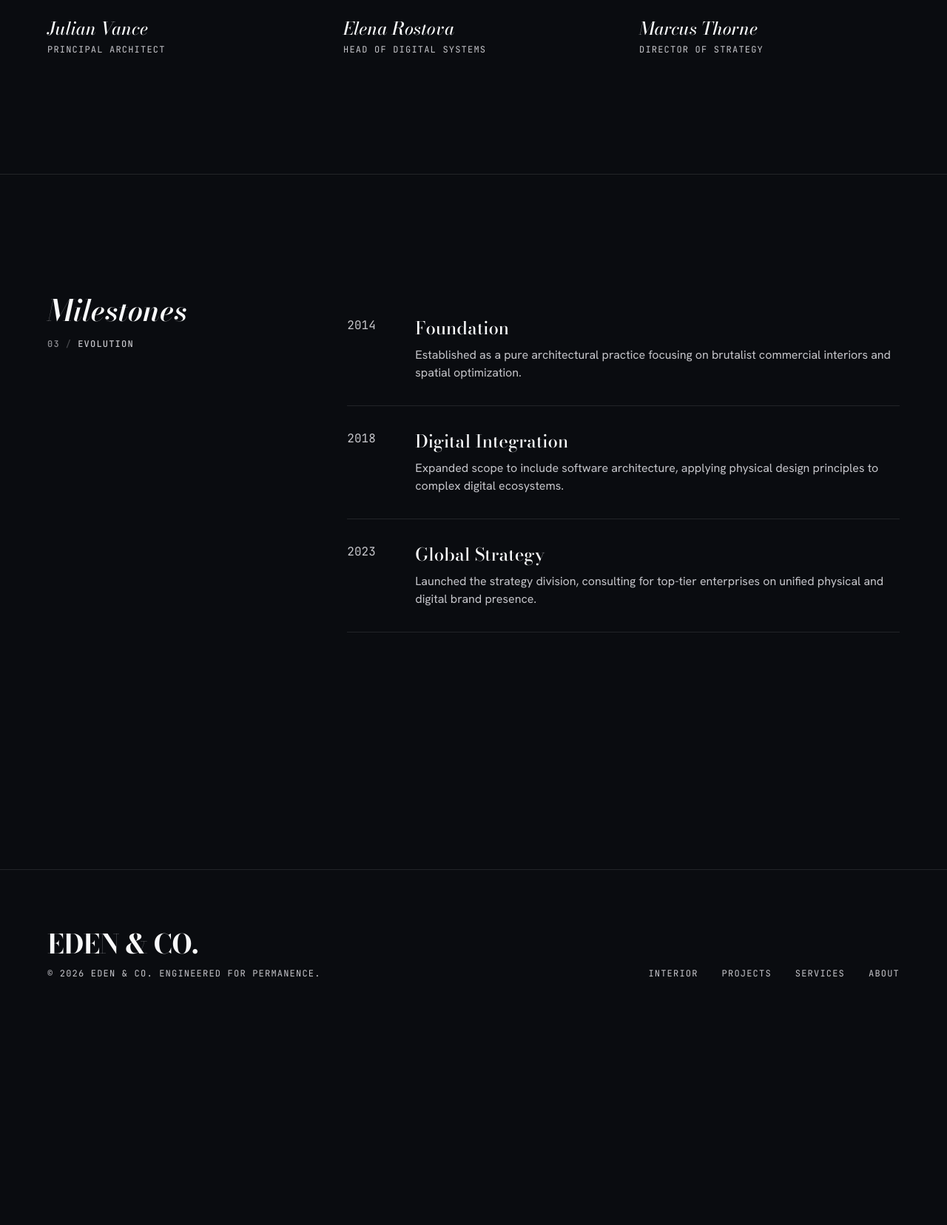
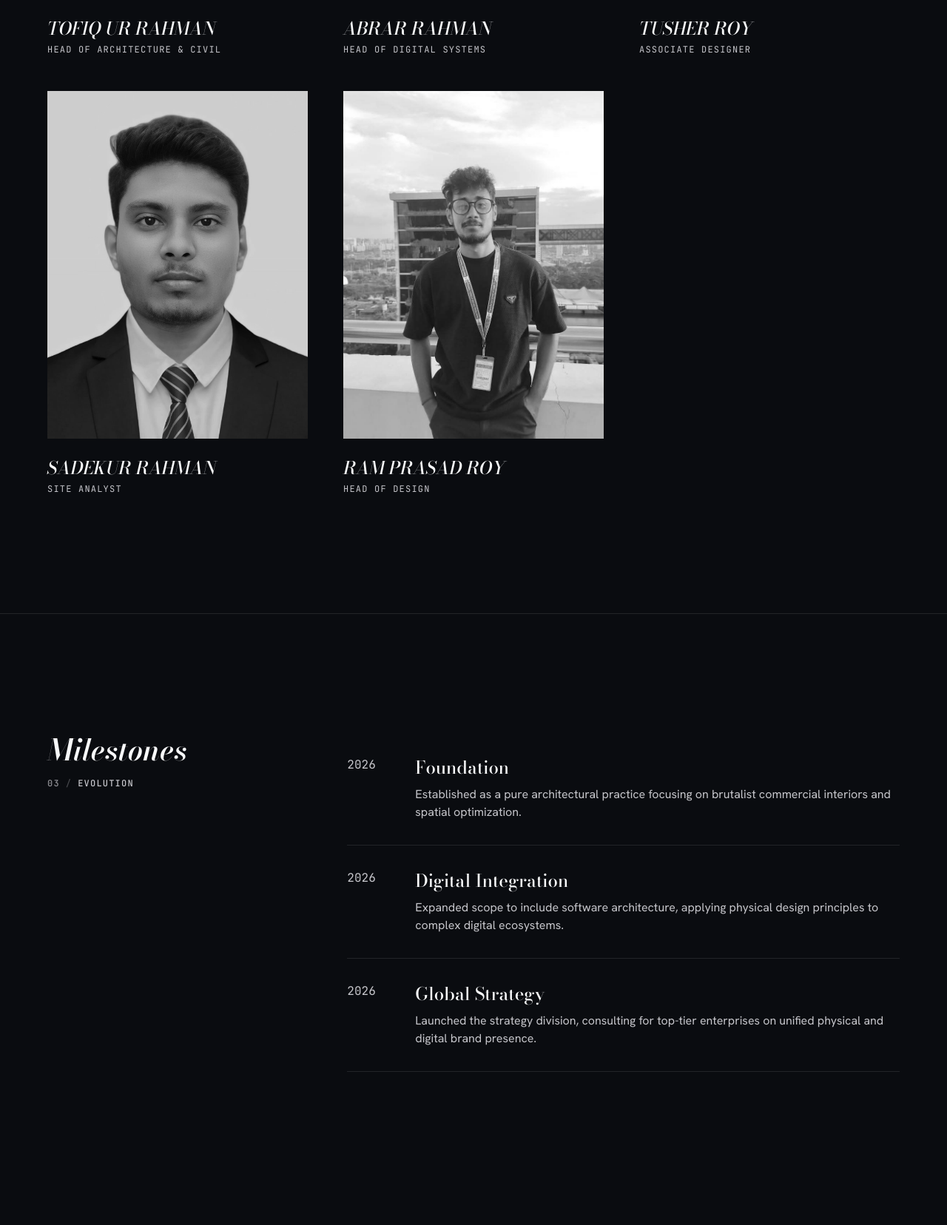
Before and after one commit to iamabrar14/EDEN-CO_PORTFOLIO, a Django app: page /about/ in a window 1280 px wide. Shown: the part 2449-4105 px from the top of the page at 74% size. Before the commit the page ends 3770 px from the top, so only its background shows below. Run offline with Django 5.2, Linux system fonts and the light colour scheme; some libraries are stand-ins or nearby versions.

Commit message:
About page done

```diff
--- a/eden_co_portfolio/portfolio/templates/about.html
+++ b/eden_co_portfolio/portfolio/templates/about.html
@@ -58,24 +58,38 @@
         <div class="grid grid-cols-1 md:grid-cols-3 gap-8 md:gap-12">
             <div class="fade-in fade-in-delay-1">
                 <div class="aspect-[3/4] overflow-hidden bg-surface-container">
-                    <img src="https://images.unsplash.com/photo-1507003211169-0a1dd7228f2d?w=600&q=80" alt="Julian Vance" class="w-full h-full object-cover grayscale hover:grayscale-0 transition-all duration-500" loading="lazy" />
+                    <img src="/static/images/Tofiq.jpeg" alt="Tofiq Ur Rahman" class="w-full h-full object-cover grayscale hover:grayscale-0 transition-all duration-500" loading="lazy" />
                 </div>
-                <h3 class="mt-6 font-display text-xl md:text-2xl font-medium text-crisp italic">Julian Vance</h3>
-                <p class="mt-1 font-mono text-xs tracking-label uppercase text-on-surface-variant">PRINCIPAL ARCHITECT</p>
+                <h3 class="mt-6 font-display text-xl md:text-2xl font-medium text-crisp italic">TOFIQ UR RAHMAN</h3>
+                <p class="mt-1 font-mono text-xs tracking-label uppercase text-on-surface-variant">Head of Architecture & Civil</p>
             </div>
             <div class="fade-in fade-in-delay-2">
                 <div class="aspect-[3/4] overflow-hidden bg-surface-container">
-                    <img src="https://images.unsplash.com/photo-1573496359142-b8d87734a5a2?w=600&q=80" alt="Elena Rostova" class="w-full h-full object-cover grayscale hover:grayscale-0 transition-all duration-500" loading="lazy" />
+                    <img src="/static/images/Abrar.jpg" alt="Abrar Rahman" class="w-full h-full object-cover grayscale hover:grayscale-0 transition-all duration-500" loading="lazy" />
                 </div>
-                <h3 class="mt-6 font-display text-xl md:text-2xl font-medium text-crisp italic">Elena Rostova</h3>
+                <h3 class="mt-6 font-display text-xl md:text-2xl font-medium text-crisp italic">ABRAR RAHMAN</h3>
                 <p class="mt-1 font-mono text-xs tracking-label uppercase text-on-surface-variant">HEAD OF DIGITAL SYSTEMS</p>
             </div>
             <div class="fade-in fade-in-delay-3">
                 <div class="aspect-[3/4] overflow-hidden bg-surface-container">
-                    <img src="https://images.unsplash.com/photo-1472099645785-5658abf4ff4e?w=600&q=80" alt="Marcus Thorne" class="w-full h-full object-cover grayscale hover:grayscale-0 transition-all duration-500" loading="lazy" />
+                    <img src="/static/images/Tushar.jpeg" alt="TUSHER ROY" class="w-full h-full object-cover grayscale hover:grayscale-0 transition-all duration-500" loading="lazy" />
                 </div>
-                <h3 class="mt-6 font-display text-xl md:text-2xl font-medium text-crisp italic">Marcus Thorne</h3>
-                <p class="mt-1 font-mono text-xs tracking-label uppercase text-on-surface-variant">DIRECTOR OF STRATEGY</p>
+                <h3 class="mt-6 font-display text-xl md:text-2xl font-medium text-crisp italic">TUSHER ROY</h3>
+                <p class="mt-1 font-mono text-xs tracking-label uppercase text-on-surface-variant">Associate Designer</p>
+            </div>
+            <div class="fade-in fade-in-delay-4">
+                <div class="aspect-[3/4] overflow-hidden bg-surface-container">
+                    <img src="/static/images/Sadekur.jpeg" alt="SADEKUR RAHMAN" class="w-full h-full object-cover grayscale hover:grayscale-0 transition-all duration-500" loading="lazy" />
+                </div>
+                <h3 class="mt-6 font-display text-xl md:text-2xl font-medium text-crisp italic">SADEKUR RAHMAN</h3>
+                <p class="mt-1 font-mono text-xs tracking-label uppercase text-on-surface-variant">Site Analyst</p>
+            </div>
+            <div class="fade-in fade-in-delay-4">
+                <div class="aspect-[3/4] overflow-hidden bg-surface-container">
+                    <img src="/static/images/Ram.jpeg" alt="RAM PRASAD ROY" class="w-full h-full object-cover grayscale hover:grayscale-0 transition-all duration-500" loading="lazy" />
+                </div>
+                <h3 class="mt-6 font-display text-xl md:text-2xl font-medium text-crisp italic">RAM PRASAD ROY</h3>
+                <p class="mt-1 font-mono text-xs tracking-label uppercase text-on-surface-variant">Head of Design</p>
             </div>
         </div>
     </div>
@@ -91,21 +105,21 @@
             </div>
             <div class="lg:col-span-8">
                 <div class="timeline-item fade-in fade-in-delay-1">
-                    <span class="timeline-year">2014</span>
+                    <span class="timeline-year">2026</span>
                     <div>
                         <h3 class="font-display text-xl md:text-2xl font-medium text-crisp">Foundation</h3>
                         <p class="mt-2 font-body text-sm md:text-base text-on-surface-variant leading-relaxed">Established as a pure architectural practice focusing on brutalist commercial interiors and spatial optimization.</p>
                     </div>
                 </div>
                 <div class="timeline-item fade-in fade-in-delay-2">
-                    <span class="timeline-year">2018</span>
+                    <span class="timeline-year">2026</span>
                     <div>
                         <h3 class="font-display text-xl md:text-2xl font-medium text-crisp">Digital Integration</h3>
                         <p class="mt-2 font-body text-sm md:text-base text-on-surface-variant leading-relaxed">Expanded scope to include software architecture, applying physical design principles to complex digital ecosystems.</p>
                     </div>
                 </div>
                 <div class="timeline-item fade-in fade-in-delay-3">
-                    <span class="timeline-year">2023</span>
+                    <span class="timeline-year">2026</span>
                     <div>
                         <h3 class="font-display text-xl md:text-2xl font-medium text-crisp">Global Strategy</h3>
                         <p class="mt-2 font-body text-sm md:text-base text-on-surface-variant leading-relaxed">Launched the strategy division, consulting for top-tier enterprises on unified physical and digital brand presence.</p>
```
Also changed, not shown: eden_co_portfolio/portfolio/static/images/Abrar.jpg (added), eden_co_portfolio/portfolio/static/images/Ram.jpeg (added), eden_co_portfolio/portfolio/static/images/Sadekur.jpeg (added), eden_co_portfolio/portfolio/static/images/Tofiq.jpeg (added), eden_co_portfolio/portfolio/static/images/Tushar.jpeg (added), 1 other file.
